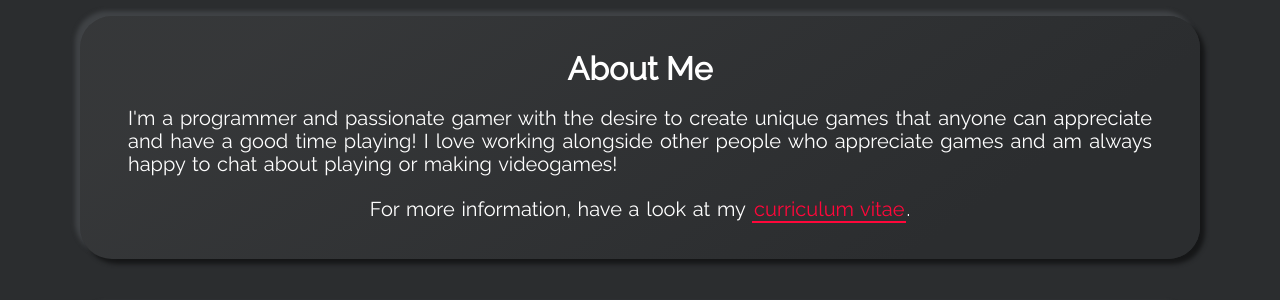
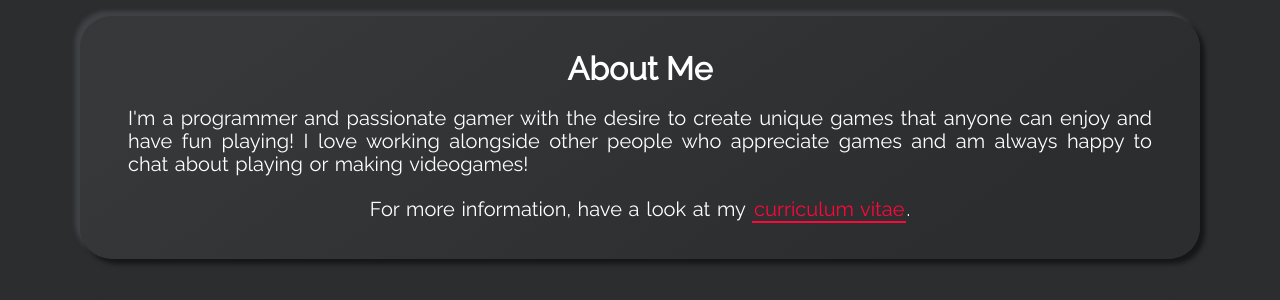
Before and after one commit to Seidmani64/Seidmani64.github.io, a Jekyll site: the page built from index.html, in a window 1280 px wide. Shown: the part 1044-1344 px from the top of the page. Built offline with Jekyll 4.4.1, drawn with Linux system fonts in a browser that asks for light colours.

Commit message:
Modified about me and contact message

```diff
--- a/_config.yml
+++ b/_config.yml
@@ -35,7 +35,7 @@ show_aboutme_card: true
 # about_me_title: The will be displayed as the title in the About Me section
 about_me_title: About Me
 # about_me_description: This will be displayed under the title.
-about_me_description: I'm a programmer and passionate gamer with the desire to create unique games that anyone can appreciate and have a good time playing! I love working alongside other people who appreciate games and am always happy to chat about playing or making videogames!
+about_me_description: I'm a programmer and passionate gamer with the desire to create unique games that anyone can enjoy and have fun playing! I love working alongside other people who appreciate games and am always happy to chat about playing or making videogames!
 about_me_cv_download_link: https://www.dropbox.com/s/ykbwws7nse8b76x/CV_IanSeidman.pdf?dl=0
 
 
```
